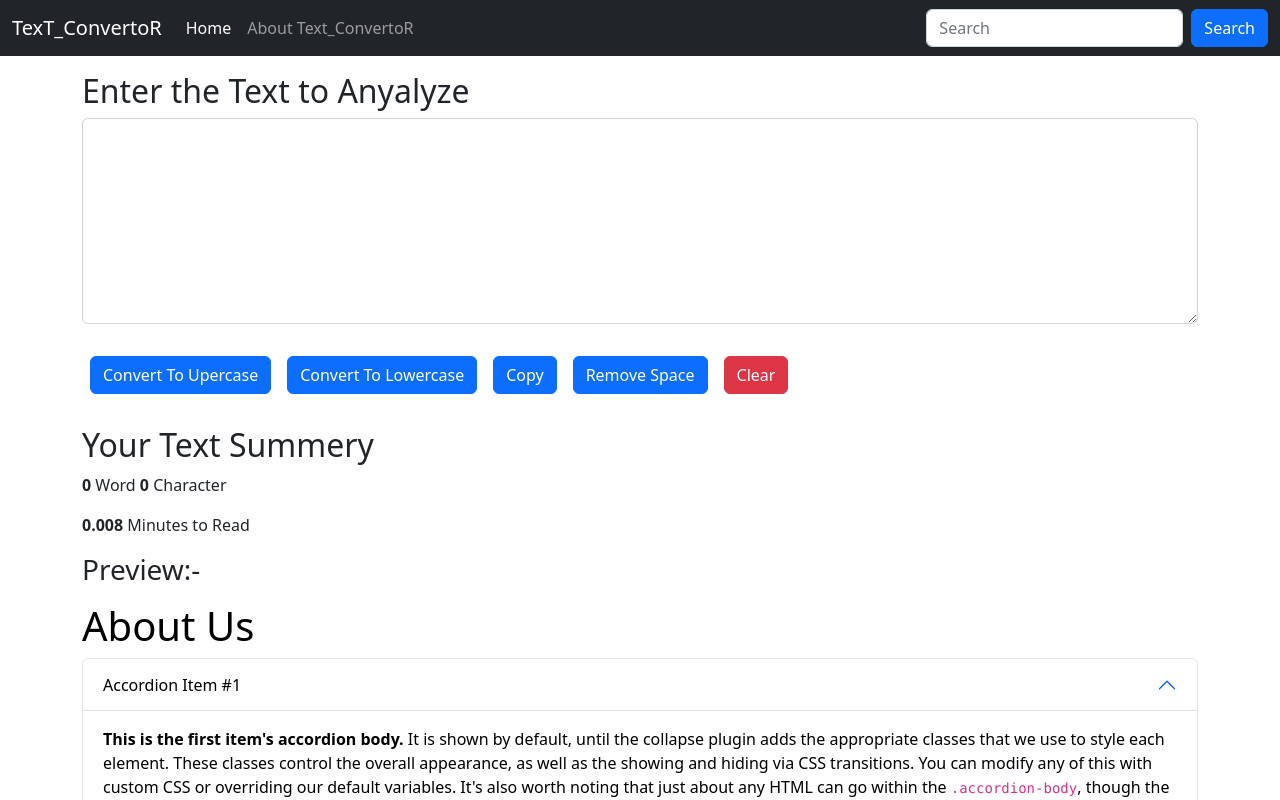
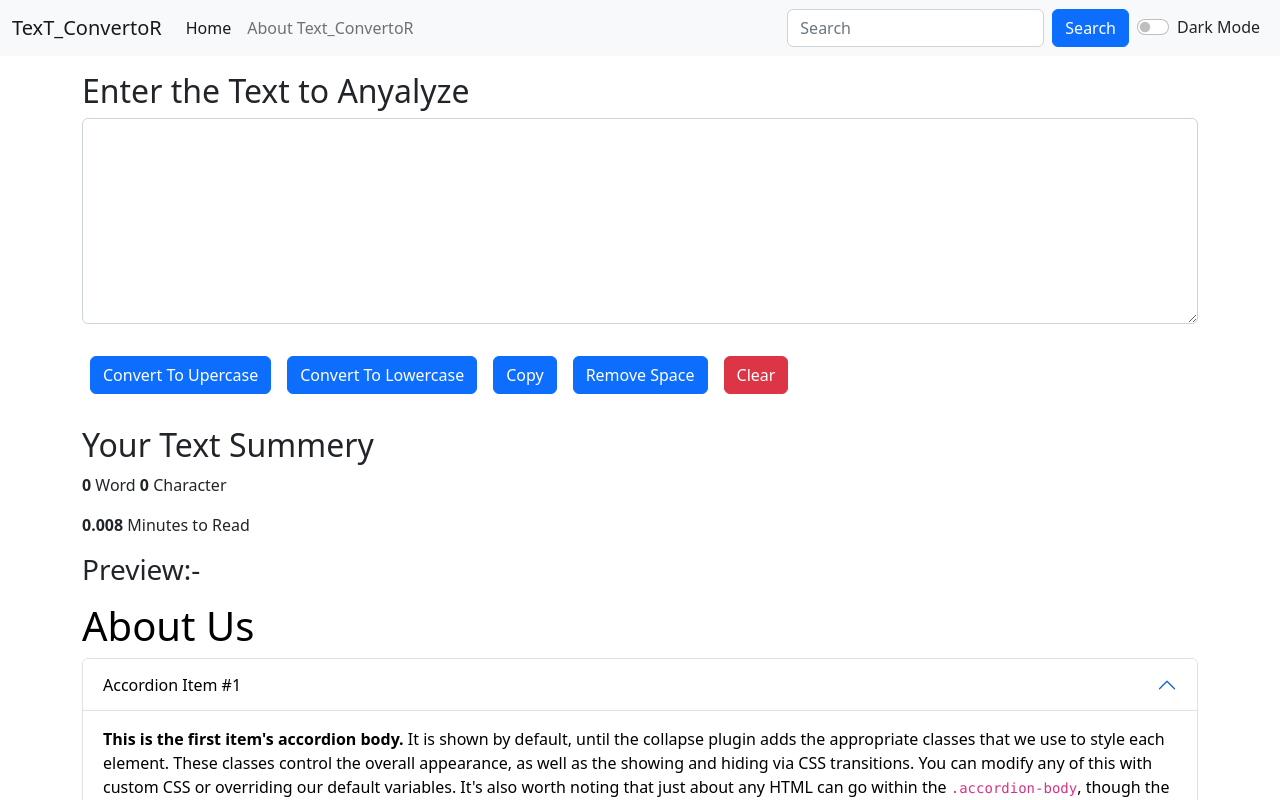
Before and after one commit to Deepakvikrant/react-PROJECT, a React (Create React App) app: page / in a window 1280 px wide. Shown: the top 800 px of the page. Built offline with nearby package versions, Linux system fonts and the light colour scheme.

Commit message:
dark mode

```diff
--- a/src/App.js
+++ b/src/App.js
@@ -2,11 +2,23 @@
 import About from './components/About';
 import Navbar from './components/Navbar';
 import TextForm from './components/TextForm';
+import { useState } from 'react';
 
 function App() {
+  const [mode, setMode] = useState('light')
+  const toggleMode = ()=>{
+    if(mode === 'light'){
+      setMode('dark');
+      document.body.style.backgroundColor = 'grey'
+    }
+    else{
+      setMode('light')
+      document.body.style.backgroundColor = 'white'
+    }
+  }
   return (
     <>
-      <Navbar title = "TexT_ConvertoR" home = "Home" aboutText='About Text_ConvertoR'/>
+      <Navbar title = "TexT_ConvertoR" home = "Home" aboutText='About Text_ConvertoR' mode={mode} toggleMode={toggleMode} />
 
       <TextForm heading ="Enter the Text to Anyalyze"/>
 
--- a/src/components/Navbar.js
+++ b/src/components/Navbar.js
@@ -3,7 +3,7 @@
 
 export default function Navbar(props) {
   return (
-    <nav className="navbar navbar-expand-lg navbar-dark bg-dark">
+    <nav className={`navbar navbar-expand-lg navbar-${props.mode} bg-${props.mode}`}>
     <div className="container-fluid">
         <a className="navbar-brand" href="/">{props.title}</a>
         <button className="navbar-toggler" type="button" data-bs-toggle="collapse" data-bs-target="#navbarSupportedContent" aria-controls="navbarSupportedContent" aria-expanded="false" aria-label="Toggle navigation">
@@ -22,6 +22,10 @@
                 <input className="form-control me-2" type="search" placeholder="Search" aria-label="Search" />
                 <button className="btn btn-primary" type="submit">Search</button>
             </form>
+            <div className="form-check form-switch mx-2">
+                <input className="form-check-input" onClick={props.toggleMode} type="checkbox" role="switch" id="flexSwitchCheckDefault"/>
+                <label className={`form-check-label text-${props.mode==='light'?'dark':'light'}`} htmlFor="flexSwitchCheckDefault">Dark Mode</label>
+            </div>
         </div>
     </div>
 </nav>
--- a/src/components/TextForm.js
+++ b/src/components/TextForm.js
@@ -42,8 +42,8 @@
     <div className='container my-3'>
       <div>
         <h2>{props.heading}</h2>
-        <div className="mb-3">
-          <textarea className="form-control" value={text} onChange={handleOnChange} id="myBox" rows="8"></textarea>
+        <div className="mb-3 ">
+          <textarea className="form-control" style={{backgroundColor: props.mode==='dark'?'blue':'white'}} value={text} onChange={handleOnChange} id="myBox" rows="8"></textarea>
         </div>
         <button className='btn btn-primary my-3 mx-2' onClick={handleUpClick}>Convert To Upercase</button>
         <button className='btn btn-primary my-3 mx-2' onClick={handleLoClick}>Convert To Lowercase</button>
```
